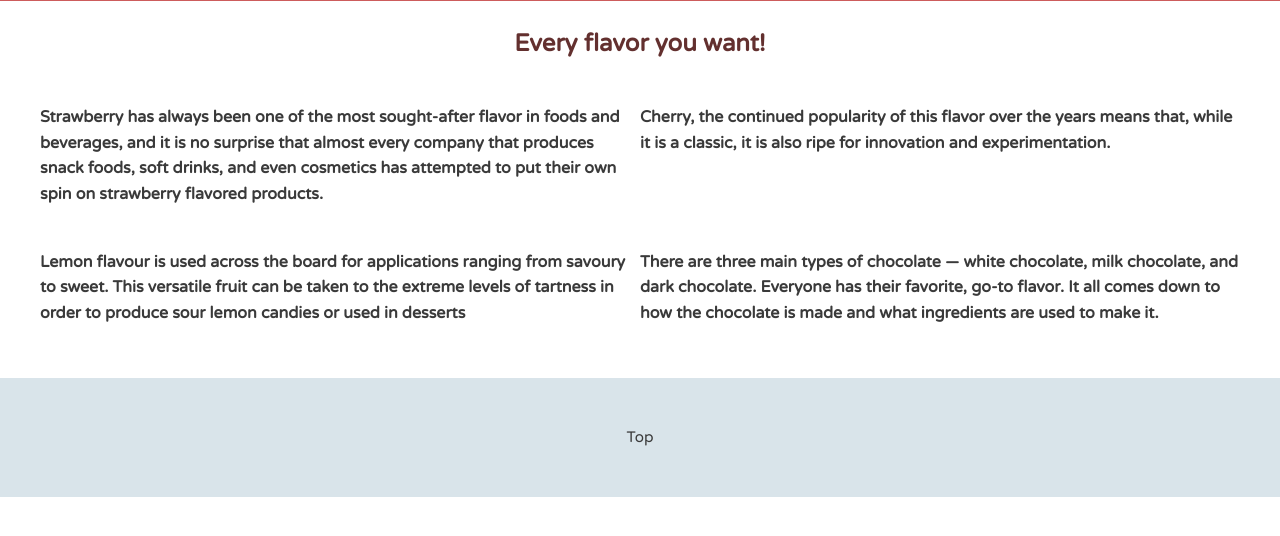
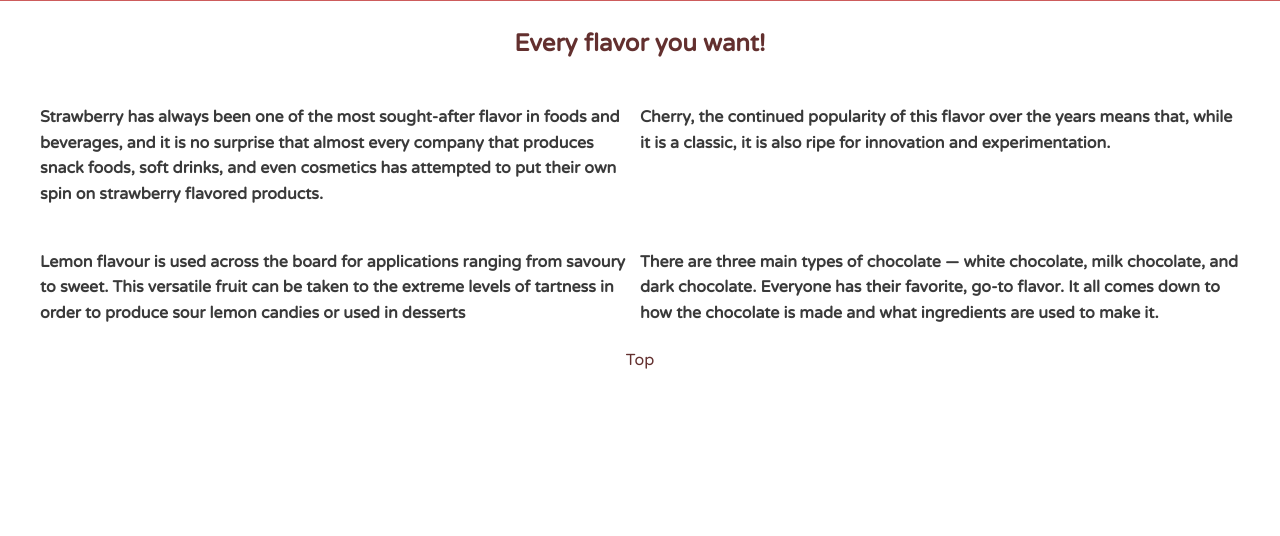
Before and after one commit to tanyachuang94/remote-assignments, a plain HTML site: page Week-1/Assignment-2/index.html in a window 1280 px wide. Shown: the part 172-708 px from the top of the page. Drawn offline with Linux system fonts and the light colour scheme.

Commit message:
footer action done

```diff
--- a/Week-1/Assignment-2/css/base.css
+++ b/Week-1/Assignment-2/css/base.css
@@ -91,11 +91,7 @@ img {
 	padding-right: 1em;
 	padding-left: 1em;
 }
-.main-footer {
-	background: #d9e4ea;
-	padding: 2em 0;
-	margin-top: 30px;
-}
+
 
 
 
--- a/Week-1/Assignment-2/index.html
+++ b/Week-1/Assignment-2/index.html
@@ -11,7 +11,7 @@
 
 	<header class="main-header">
         <div class="name-logo">
-        <h1 class="name"><a href="#">Cupcakes</a></h1>
+        <h1 class="name"><a href="#" id="cupcake">Cupcakes</a></h1>
         <img class="logo" src="img/logo_cupcake.png" alt="Cupcake">
         </div>
 		<ul class="main-nav">
@@ -45,9 +45,7 @@
 	</div>
 
 	<footer class="main-footer">
-		<div class="footer-inner">
-			<p>Top</p>
-		</div>
+		<a href="#cupcake">Top</a>
 	</footer>
 
 </body>
```
